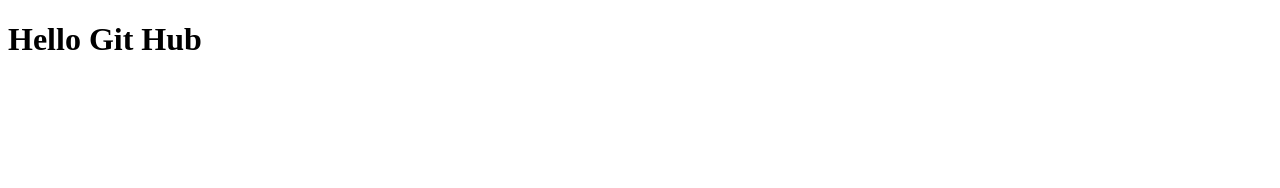
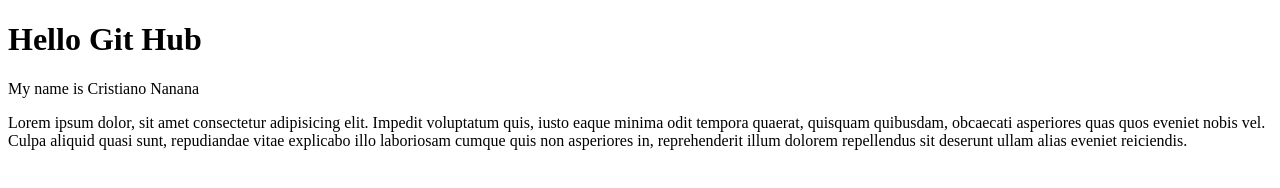
Before and after one commit to tanaphon123/Test-git, a plain HTML site: page index.html in a window 1280 px wide. Drawn offline with Linux system fonts and the light colour scheme.

Commit message:
add text

```diff
--- a/index.html
+++ b/index.html
@@ -8,5 +8,11 @@
 </head>
 <body>
         <h1>Hello Git Hub</h1>
+        <p>My name is Cristiano Nanana</p>
+        <p>Lorem ipsum dolor, sit amet consectetur adipisicing elit. Impedit voluptatum quis,
+             iusto eaque minima odit tempora quaerat, quisquam quibusdam, obcaecati asperiores
+             quas quos eveniet nobis vel. Culpa aliquid quasi sunt, repudiandae vitae explicabo illo
+            laboriosam cumque quis non asperiores in, reprehenderit illum dolorem repellendus sit
+            deserunt ullam alias eveniet reiciendis.</p>
 </body>
 </html>
```
